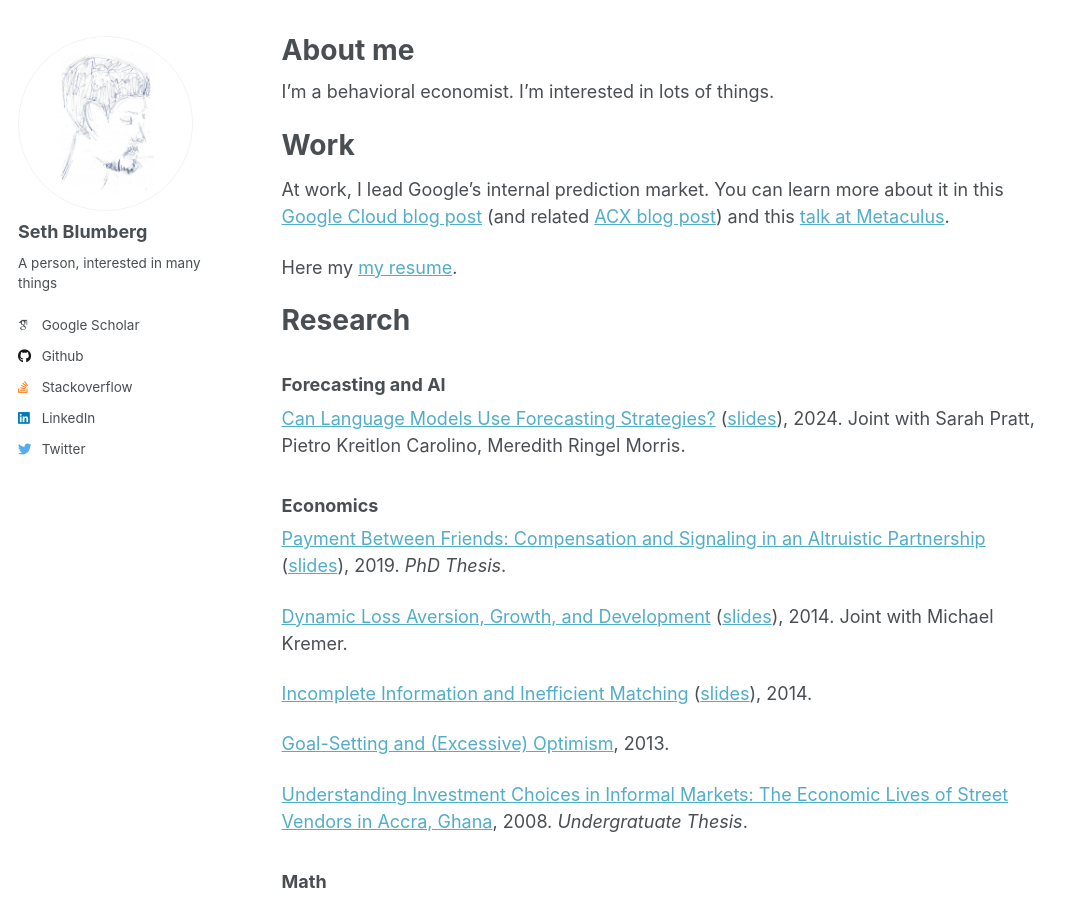
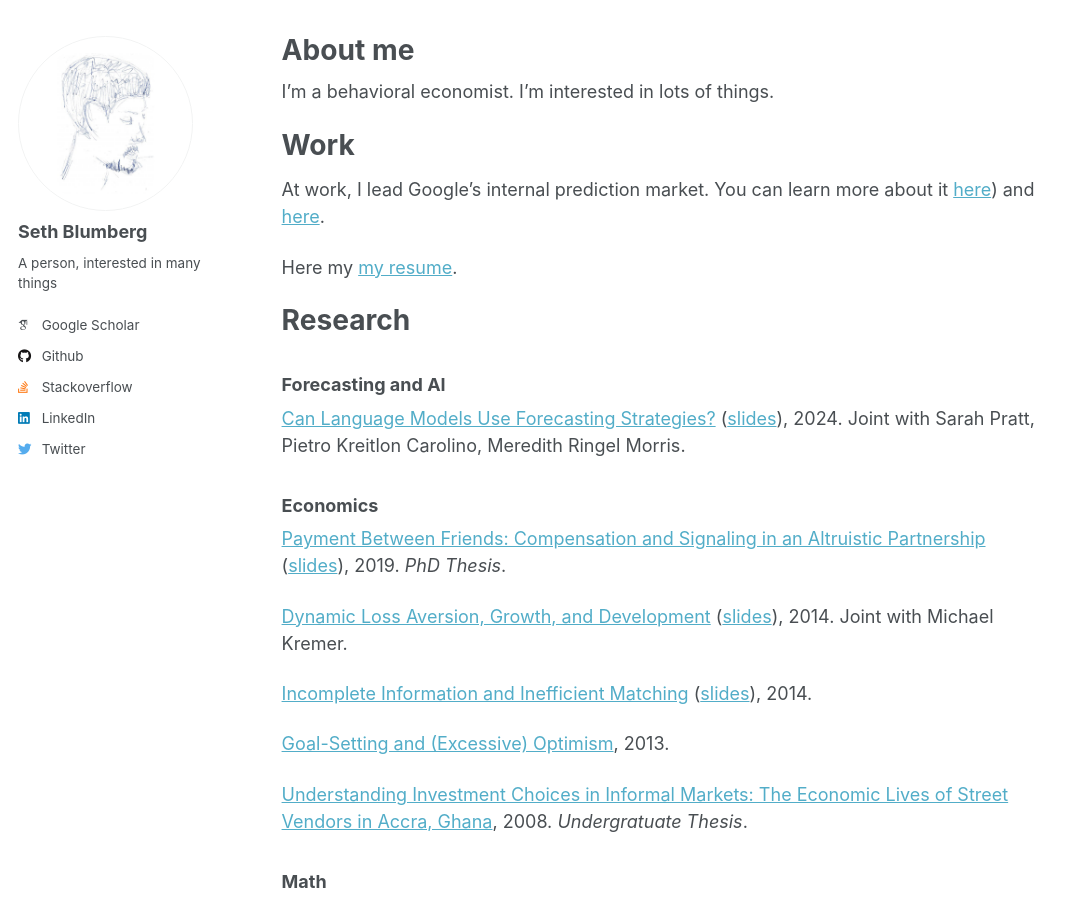
Before and after one commit to sethblumberg/sethblumberg.github.io, a Jekyll site: the page built from _pages/about.md, in a window 1280 px wide and 900 px high. Shown: the whole window, without its empty margins (0-1079 px from the left). Built offline with Jekyll 4.4.1, drawn with Linux system fonts in a browser that asks for light colours; some web fonts are replaced.

Commit message:
Shortened the Gleangen links.

```diff
--- a/_pages/about.md
+++ b/_pages/about.md
@@ -11,7 +11,7 @@ I'm a behavioral economist.  I'm interested in lots of things.
 
 # Work
 At work, I lead Google's internal prediction market.
-You can learn more about it in this [Google Cloud blog post](https://cloud.google.com/blog/topics/solutions-how-tos/design-patterns-in-googles-prediction-market-on-google-cloud) (and related [ACX blog post](https://www.astralcodexten.com/p/mantic-monday-let-me-google-that)) and this [talk at Metaculus](https://www.youtube.com/watch?v=uTCnxUBxw-E).
+You can learn more about it [here](https://www.astralcodexten.com/p/mantic-monday-let-me-google-that)) and [here](https://www.youtube.com/watch?v=uTCnxUBxw-E).
 
 Here my [my resume](https://sethblumberg.com/resume/Seth%20Blumberg%20-%20resume.pdf).
 
```
